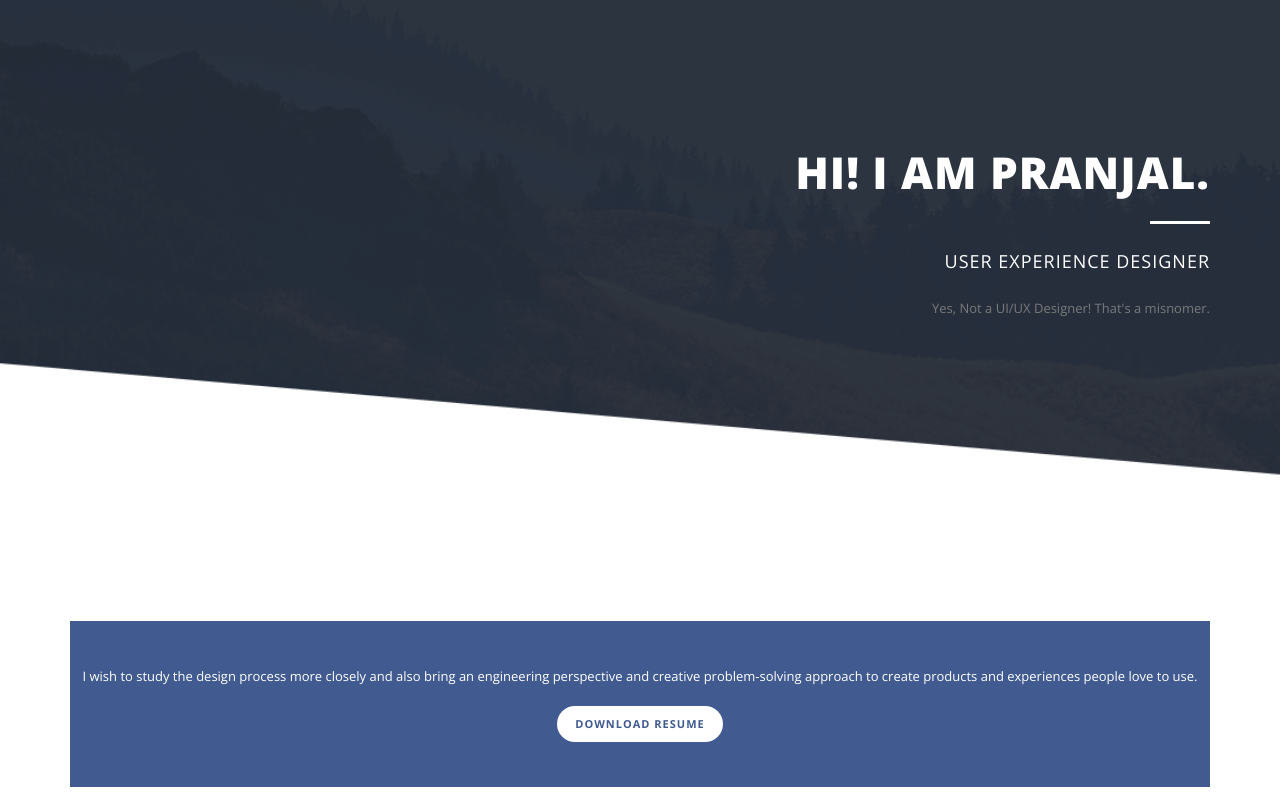
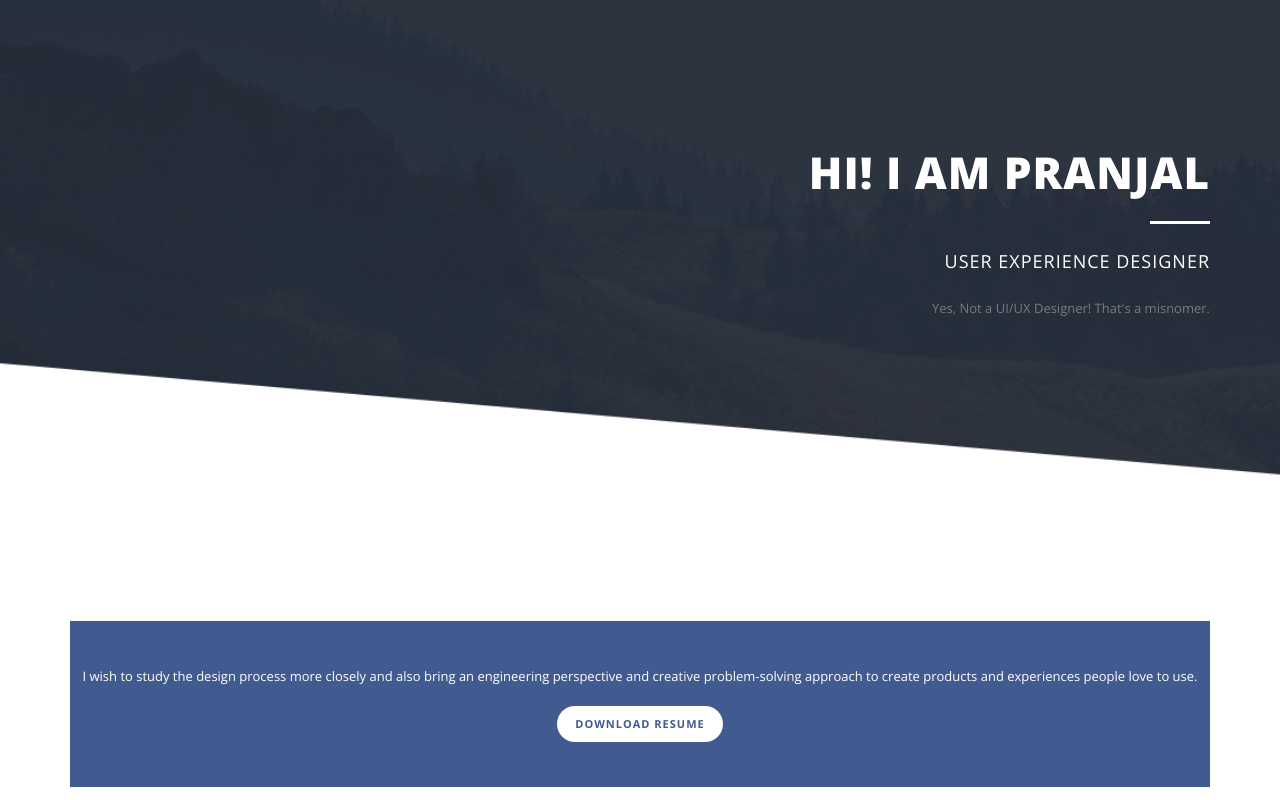
Before and after one commit to iam-pranjal-jain/Portfolio, a plain HTML site: page index.html in a window 1280 px wide. Shown: the top 800 px of the page. Drawn offline with nearby package versions, Linux system fonts and the light colour scheme.

Commit message:
Update index.html

```diff
--- a/index.html
+++ b/index.html
@@ -29,7 +29,7 @@
             <div class="row">
               <div class="col-md-12">
                 <div class="text-content">
-                  <h2>Hi! I am Pranjal.</h2>
+                  <h2>Hi! I am Pranjal</h2>
                   <div class="line-dec"></div>
                   <span>User Experience Designer</span>
                   <p> <br>Yes, Not a UI/UX Designer! That's a misnomer.
```
